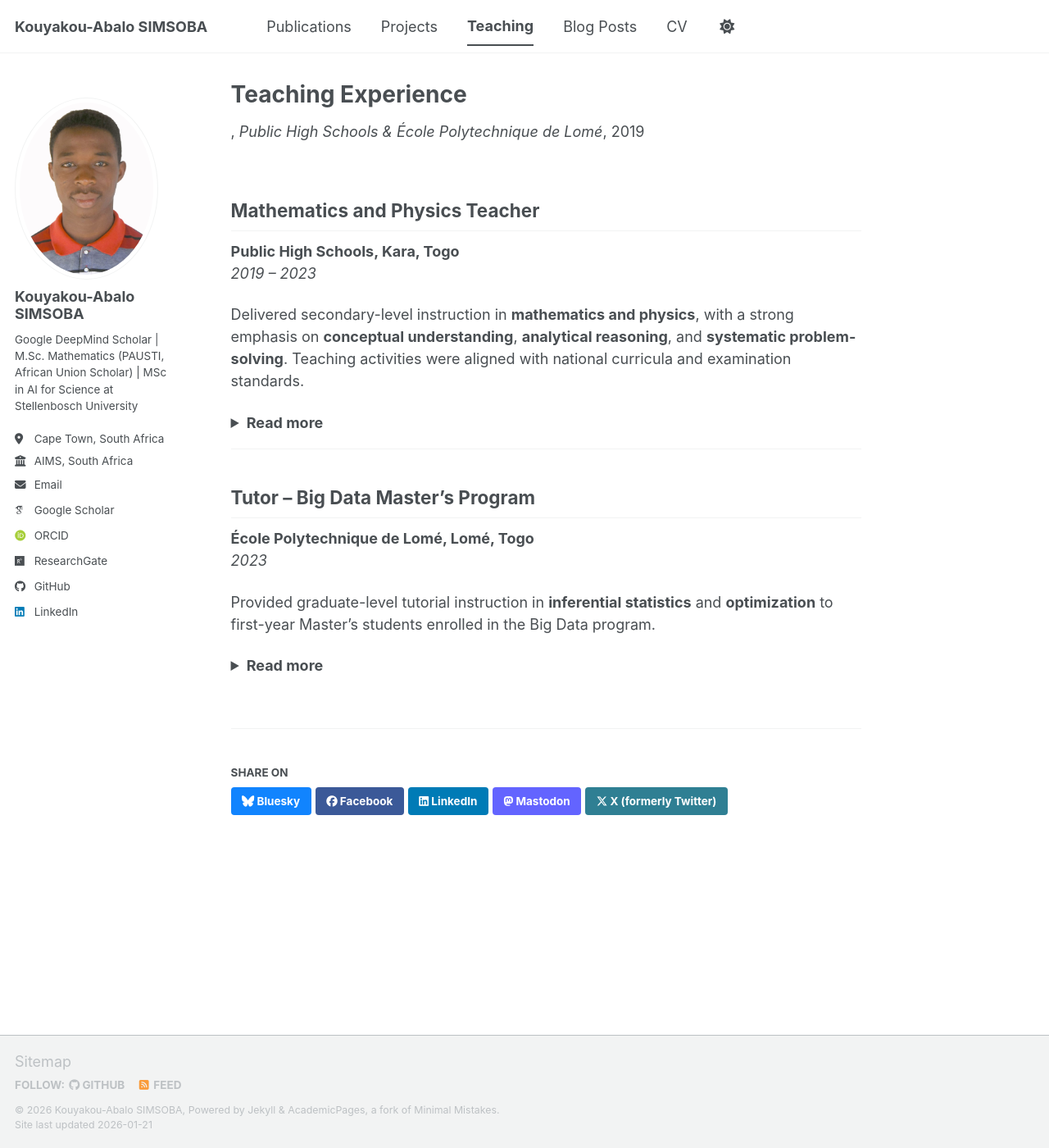
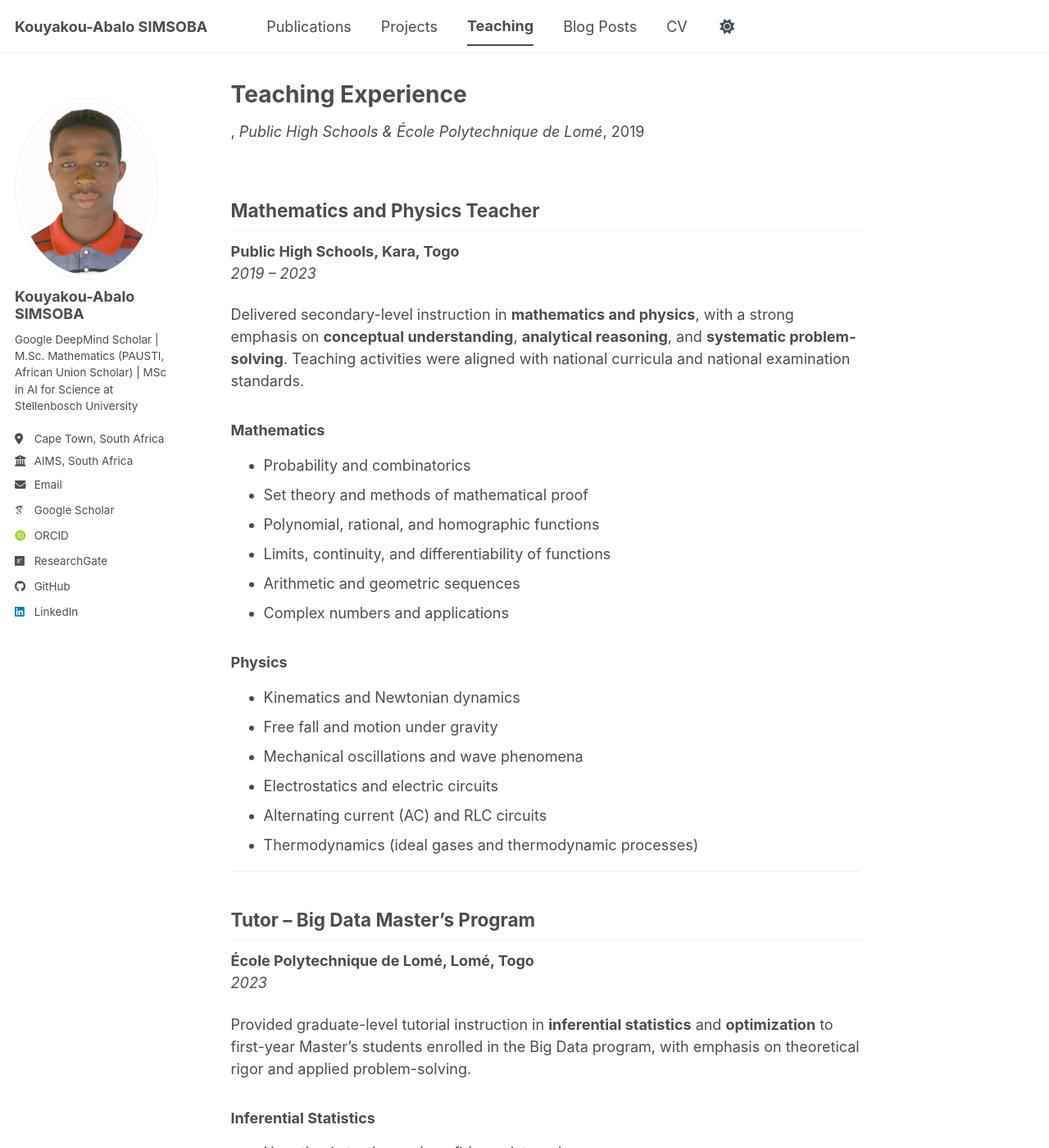
Before and after one commit to simsoba-research/simsoba-research.github.io, a Jekyll site: the page built from _teaching/2014-spring-teaching-1.md, in a window 1280 px wide and 1400 px high. Shown: the whole window at 82% size. Built offline with Jekyll 4.4.1, drawn with Linux system fonts in a browser that asks for light colours; some web fonts are replaced; a script bundle is joined from its source files by our own code; library files that are not in the unit come from our copies; some of the changed text lies outside the part shown.

Commit message:
Update 2014-spring-teaching-1.md

```diff
--- a/_teaching/2014-spring-teaching-1.md
+++ b/_teaching/2014-spring-teaching-1.md
@@ -12,18 +12,15 @@ date: 2019-01-01
 
 Delivered secondary-level instruction in **mathematics and physics**, with a strong emphasis on
 **conceptual understanding**, **analytical reasoning**, and **systematic problem-solving**.
-Teaching activities were aligned with national curricula and examination standards.
-
-<details>
-<summary><strong>Read more</strong></summary>
+Teaching activities were aligned with national curricula and national examination standards.
 
 ### Mathematics
 - Probability and combinatorics
 - Set theory and methods of mathematical proof
 - Polynomial, rational, and homographic functions
-- Limits, continuity, and differentiability
+- Limits, continuity, and differentiability of functions
 - Arithmetic and geometric sequences
-- Complex numbers
+- Complex numbers and applications
 
 ### Physics
 - Kinematics and Newtonian dynamics
@@ -31,9 +28,7 @@ Teaching activities were aligned with national curricula and examination standar
 - Mechanical oscillations and wave phenomena
 - Electrostatics and electric circuits
 - Alternating current (AC) and RLC circuits
-- Thermodynamics (ideal gases)
-
-</details>
+- Thermodynamics (ideal gases and thermodynamic processes)
 
 ---
 
@@ -41,11 +36,9 @@ Teaching activities were aligned with national curricula and examination standar
 **École Polytechnique de Lomé, Lomé, Togo**
 *2023*
 
-Provided graduate-level tutorial instruction in **inferential statistics** and **optimization** to
-first-year Master’s students enrolled in the Big Data program.
-
-<details>
-<summary><strong>Read more</strong></summary>
+Provided graduate-level tutorial instruction in **inferential statistics** and **optimization**
+to first-year Master’s students enrolled in the Big Data program, with emphasis on theoretical
+rigor and applied problem-solving.
 
 ### Inferential Statistics
 - Hypothesis testing and confidence intervals
@@ -57,5 +50,3 @@ first-year Master’s students enrolled in the Big Data program.
 - Lagrange multipliers and Karush–Kuhn–Tucker (KKT) conditions
 - Gradient-based optimization methods
 - Fundamentals of convex optimization
-
-</details>
```
